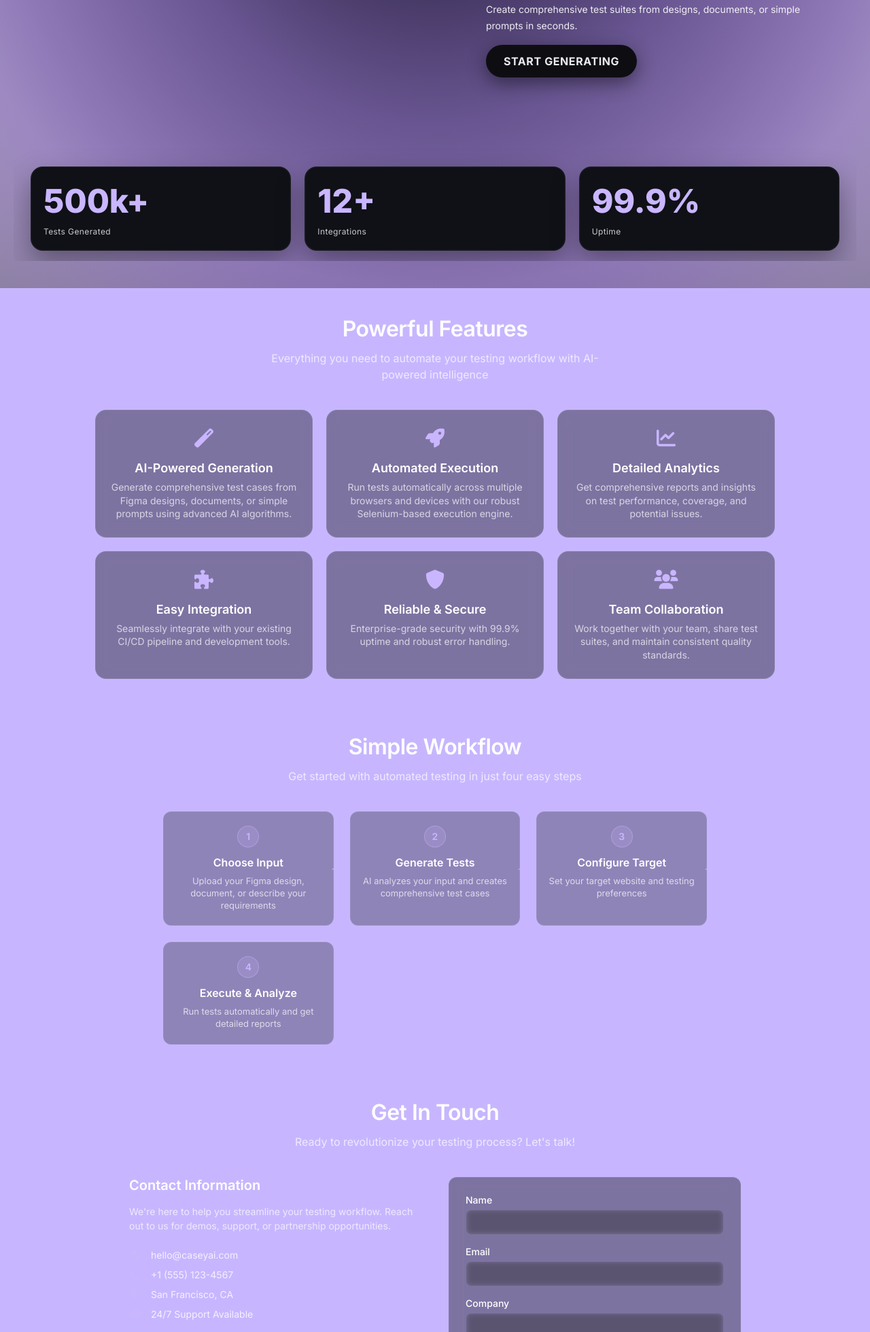
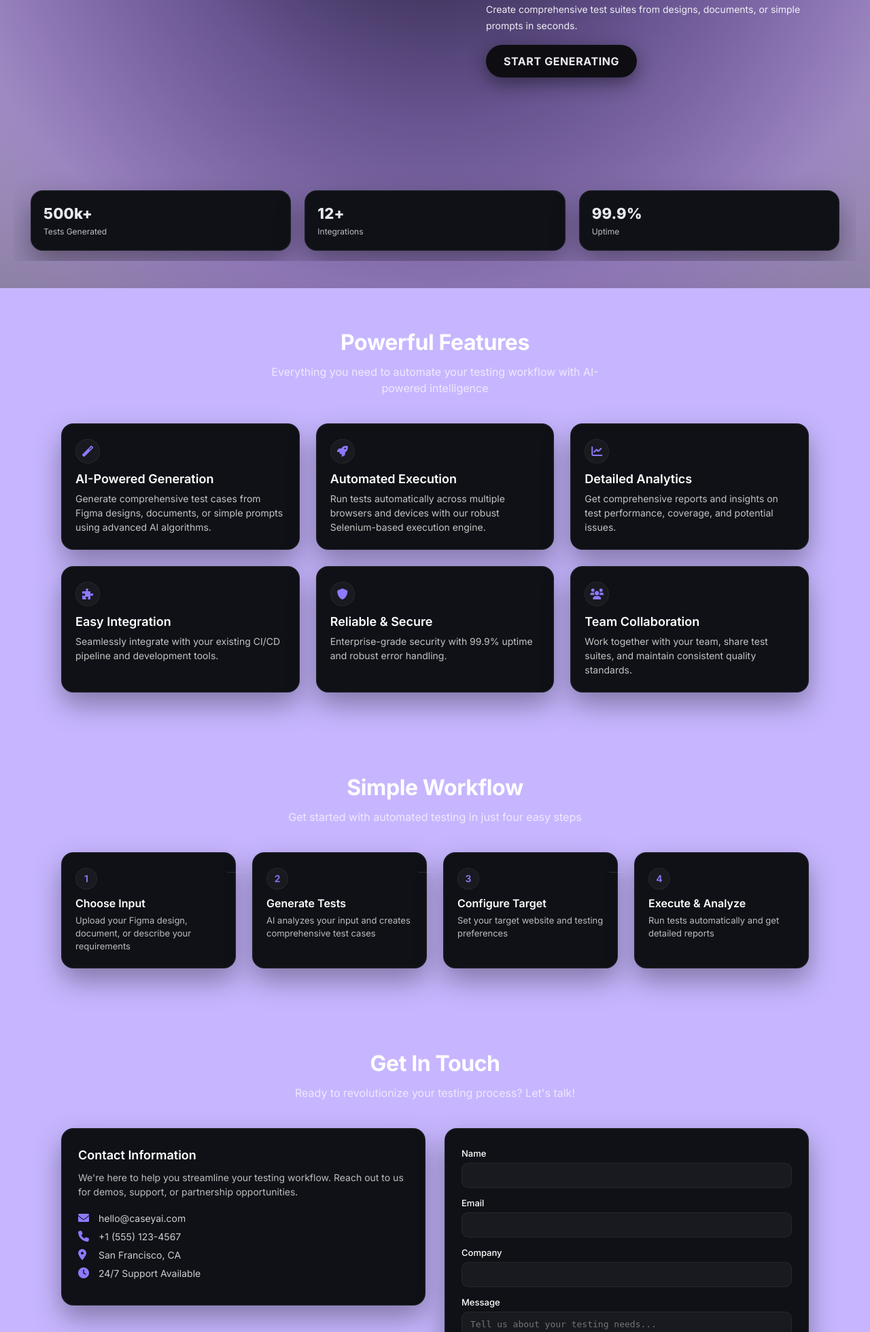
Before and after one commit to niyati34/Casey_AI-new, a Flask app: page / in a window 1280 px wide. Shown: the part 422-2382 px from the top of the page at 68% size. Run offline with Flask 3, Linux system fonts and the light colour scheme.

Commit message:
Refresh FEATURES/WORKFLOW/CONTACT to match hero panel aesthetic: minimal dark panels, subtle borders/shadows, compact typography, refined workflow connectors, and cleaned CSS structure

```diff
--- a/static/css/landing.css
+++ b/static/css/landing.css
@@ -1,640 +1,126 @@
 /* Reset */
-* {
-  margin: 0;
-  padding: 0;
-  box-sizing: border-box;
-}
-html {
-  scroll-behavior: smooth;
-}
+* { margin: 0; padding: 0; box-sizing: border-box; }
+html { scroll-behavior: smooth; }
 
 :root {
-  /* Core palette derived from reference */
-  --panel-light: #c7b6ff; /* inner highlight */
-  --panel-mid: #8e79ff; /* mid violet */
-  --panel-core: #6a54ff; /* deeper purple */
-  --panel-dark: #101015; /* panel edge near-black */
-  --ink: #0d0d10; /* heading ink under blending */
+  --panel-light: #c7b6ff;
+  --panel-mid: #8e79ff;
+  --panel-core: #6a54ff;
+  --panel-dark: #101015;
+  --ink: #0d0d10;
   --text-white: #ffffff;
   --text-dim: #cfd2da;
-  --pill-bg: #121215;
-  --pill-text: #f4f6ff;
-  --page-bg: #c7b6ff; /* outer lavender exactly like ref */
+  --page-bg: #c7b6ff;
 }
 
 body {
-  font-family: "Inter", -apple-system, BlinkMacSystemFont, "Segoe UI", Roboto,
-    sans-serif;
+  font-family: "Inter", -apple-system, BlinkMacSystemFont, "Segoe UI", Roboto, sans-serif;
   background: var(--page-bg);
   color: var(--text-white);
-  overflow-x: hidden; /* Prevent horizontal scrolling */
-  overflow-y: auto; /* Allow vertical scrolling */
-}
-html,
-body {
-  height: auto; /* Allow body to expand */
-  min-height: 100vh; /* Ensure minimum height */
-}
-
-/* Stage and sections */
-.stage {
-  display: block;
-  padding: 0;
+  overflow-x: hidden;
   min-height: 100vh;
 }
 
+/* Stage + Hero Panel */
+.stage { display: block; min-height: 100vh; }
 .panel {
   position: relative;
   width: 100%;
-  min-height: 100vh; /* Changed from fixed height to min-height */
-  border-radius: 0; /* no rounded corners */
-  padding: 20px 20px 40px 20px; /* Added bottom padding */
+  min-height: 100vh;
+  border-radius: 0;
+  padding: 20px 20px 40px 20px;
   overflow: hidden;
-  /* Half-circle gradient with black at top transitioning down through color sequence */
-  background: linear-gradient(to bottom, #000000 0%, rgba(0, 0, 0, 0) 25%),
-    radial-gradient(
-      ellipse at 50% 0%,
-      #141417 0%,
-      #3b2e58 25%,
-      #7963a9 50%,
-      #a98ed7 75%,
-      #d6c3f9 100%
-    );
-  box-shadow: none;
+  background: linear-gradient(to bottom, #000 0%, rgba(0,0,0,0) 25%),
+    radial-gradient(ellipse at 50% 0%, #141417 0%, #3b2e58 25%, #7963a9 50%, #a98ed7 75%, #d6c3f9 100%);
 }
-
-/* Center glow and edge vignette layers */
 .panel::after {
-  content: "";
-  position: absolute;
-  inset: 0;
-  z-index: 0;
-  background: radial-gradient(
-    95% 90% at 50% 50%,
-    rgba(0, 0, 0, 0.15) 55%,
-    rgba(0, 0, 0, 0.55) 100%
-  );
+  content: ""; position: absolute; inset: 0; z-index: 0;
+  background: radial-gradient(95% 90% at 50% 50%, rgba(0,0,0,0.15) 55%, rgba(0,0,0,0.55) 100%);
   pointer-events: none;
 }
 
-/* Topbar */
-.panel-topbar {
-  position: relative;
-  z-index: 2;
-  display: flex;
-  align-items: center;
-  justify-content: space-between;
-  padding: 18px 24px;
-}
+.panel-topbar { position: relative; z-index: 2; display: flex; align-items: center; justify-content: space-between; padding: 18px 24px; }
+.brand { display: flex; align-items: center; gap: 8px; color: var(--text-white); text-decoration: none; }
+.brand-name { font-weight: 700; letter-spacing: 0.3px; }
+.brand-name .thin { font-weight: 400; opacity: 0.9; }
+.panel-nav { display: flex; gap: 28px; }
+.panel-link { color: #e9ebf3; text-decoration: none; font-size: 12px; letter-spacing: 2px; opacity: 0.85; }
+.panel-link:hover { opacity: 1; }
 
-.brand {
-  display: flex;
-  align-items: center;
-  gap: 8px;
-  text-decoration: none;
-  color: var(--text-white);
-}
-.brand-name {
-  font-weight: 700;
-  letter-spacing: 0.3px;
-}
-.brand-name .thin {
-  font-weight: 400;
-  opacity: 0.9;
-}
+.panel-hero { position: relative; z-index: 2; padding: 15px 25px; height: calc(100vh - 70px); display: flex; flex-direction: column; justify-content: space-between; overflow: hidden; }
+.title { color: var(--ink); line-height: 1.06; margin-top: 20px; }
+.title-line { display: block; font-weight: 800; font-size: clamp(36px, 6vw, 64px); letter-spacing: -1.2px; color: #0b0b0e; mix-blend-mode: soft-light; }
+.title-line.subtle { color: rgba(255,255,255,0.92); font-weight: 700; }
 
-.panel-nav {
-  display: flex;
-  gap: 28px;
-}
-.panel-link {
-  color: #e9ebf3;
-  text-decoration: none;
-  font-size: 12px;
-  letter-spacing: 2px;
-  opacity: 0.85;
-}
-.panel-link:hover {
-  opacity: 1;
-}
+.side-copy { margin-top: 18px; max-width: 520px; margin-left: auto; color: rgba(255,255,255,0.9); }
+.side-copy p { font-size: 14px; line-height: 1.7; margin-bottom: 16px; }
+.cta-pill { display: inline-flex; align-items: center; justify-content: center; padding: 14px 26px; border-radius: 999px; background: #0e0e12; color: #eaeaf2; text-decoration: none; font-weight: 700; letter-spacing: 0.6px; box-shadow: 0 8px 28px rgba(0,0,0,0.45); }
+.cta-pill:hover { transform: translateY(-1px); box-shadow: 0 12px 36px rgba(0,0,0,0.45); }
 
-/* Hero composition */
-.panel-hero {
-  position: relative;
-  z-index: 2;
-  padding: 15px 25px 15px 25px;
-  height: calc(100vh - 70px);
-  display: flex;
-  flex-direction: column;
-  justify-content: space-between;
-  overflow: hidden;
-}
+/* Stats row */
+.stats-row { display: grid; grid-template-columns: repeat(3, minmax(0,1fr)); gap: 20px; margin-top: auto; padding-top: 20px; }
+.stat-block { background: #0f1116; color: #e7e9f2; padding: 20px 18px; border-radius: 18px; border: 1px solid rgba(255,255,255,0.06); box-shadow: inset 0 0 0 1px rgba(255,255,255,0.02), 0 18px 40px rgba(0,0,0,0.35); }
+.stat-num { font-size: 22px; font-weight: 800; letter-spacing: 0.2px; }
+.stat-cap { font-size: 12px; opacity: 0.8; margin-top: 6px; }
 
-.title {
-  color: var(--ink);
-  line-height: 1.06;
-  margin-top: 20px;
-}
+/* Sections base */
+.section { padding: 60px 20px; max-width: 1200px; margin: 0 auto; }
+.section-header { text-align: center; margin-bottom: 40px; }
+.section-title { font-size: clamp(24px, 4vw, 32px); font-weight: 700; color: #fff; margin-bottom: 12px; letter-spacing: -0.4px; }
+.section-subtitle { font-size: 16px; color: rgba(255,255,255,0.7); max-width: 520px; margin: 0 auto; line-height: 1.5; }
 
-.title-line {
-  display: block;
-  font-weight: 800;
-  font-size: clamp(36px, 6vw, 64px);
-  letter-spacing: -1.2px;
-  color: #0b0b0e;
-  mix-blend-mode: soft-light;
-}
+/* FEATURES */
+#features { background: transparent; }
+.features-grid { display: grid; grid-template-columns: repeat(auto-fit, minmax(280px,1fr)); gap: 24px; margin-top: 40px; max-width: 1100px; margin-inline: auto; }
+.feature-card { background: #0f1116; border: 1px solid rgba(255,255,255,0.06); border-radius: 18px; padding: 22px 20px; color: #e7e9f2; box-shadow: inset 0 0 0 1px rgba(255,255,255,0.02), 0 18px 40px rgba(0,0,0,0.35); transition: transform .2s ease, border-color .2s ease, box-shadow .2s ease; }
+.feature-card:hover { transform: translateY(-4px); border-color: rgba(255,255,255,0.12); box-shadow: inset 0 0 0 1px rgba(255,255,255,0.03), 0 24px 48px rgba(0,0,0,0.4); }
+.feature-icon { display: inline-flex; align-items: center; justify-content: center; width: 36px; height: 36px; border-radius: 999px; background: rgba(255,255,255,0.04); border: 1px solid rgba(255,255,255,0.06); color: var(--panel-mid); margin-bottom: 12px; }
+.feature-icon i { font-size: 16px; }
+.feature-card h3 { font-size: 18px; font-weight: 600; color: #fff; margin-bottom: 8px; }
+.feature-card p { font-size: 14px; line-height: 1.5; color: rgba(255,255,255,0.75); }
 
-.title-line.subtle {
-  color: rgba(255, 255, 255, 0.92);
-  font-weight: 700;
-}
+/* WORKFLOW */
+#workflow { background: transparent; }
+.workflow-steps { display: grid; grid-template-columns: repeat(4, minmax(0,1fr)); gap: 24px; margin-top: 40px; max-width: 1100px; margin-inline: auto; }
+.workflow-step { position: relative; text-align: left; padding: 22px 20px; background: #0f1116; border: 1px solid rgba(255,255,255,0.06); border-radius: 18px; color: #e7e9f2; box-shadow: inset 0 0 0 1px rgba(255,255,255,0.02), 0 18px 40px rgba(0,0,0,0.35); transition: transform .2s ease, border-color .2s ease, box-shadow .2s ease; }
+.workflow-step:hover { transform: translateY(-4px); border-color: rgba(255,255,255,0.12); }
+.workflow-step::after { content: ""; position: absolute; right: -12px; top: 28px; width: 24px; height: 1px; background: rgba(255,255,255,0.12); }
+.workflow-step:last-child::after { display: none; }
+.step-number { display: inline-block; width: 32px; height: 32px; border-radius: 50%; line-height: 30px; text-align: center; background: rgba(255,255,255,0.04); border: 1px solid rgba(255,255,255,0.06); color: var(--panel-mid); font-size: 14px; font-weight: 600; margin-bottom: 10px; }
+.workflow-step h3 { font-size: 16px; font-weight: 600; color: #fff; margin-bottom: 6px; }
+.workflow-step p { font-size: 13px; line-height: 1.45; color: rgba(255,255,255,0.72); }
 
-/* Right-side copy and CTA */
-.side-copy {
-  margin-top: 18px;
-  max-width: 520px;
-  margin-left: auto;
-  color: rgba(255, 255, 255, 0.9);
-}
-.side-copy p {
-  font-size: 14px;
-  line-height: 1.7;
-  margin-bottom: 16px;
-}
-.cta-pill {
-  display: inline-flex;
-  align-items: center;
-  justify-content: center;
-  padding: 14px 26px;
-  border-radius: 999px;
-  background: #0e0e12;
-  color: #eaeaf2;
-  text-decoration: none;
-  font-weight: 700;
-  letter-spacing: 0.6px;
-  box-shadow: 0 8px 28px rgba(0, 0, 0, 0.45);
-}
-.cta-pill:hover {
-  transform: translateY(-1px);
-  box-shadow: 0 12px 36px rgba(0, 0, 0, 0.45);
-}
+/* CONTACT */
+#contact { background: transparent; }
+.contact-content { display: grid; grid-template-columns: 1fr 1fr; gap: 28px; margin-top: 40px; max-width: 1100px; margin-inline: auto; align-items: start; }
+.contact-info, .contact-form { background: #0f1116; border: 1px solid rgba(255,255,255,0.06); border-radius: 18px; padding: 28px 24px; color: #e7e9f2; box-shadow: inset 0 0 0 1px rgba(255,255,255,0.02), 0 18px 40px rgba(0,0,0,0.35); }
+.contact-info h3 { font-size: 18px; font-weight: 600; color: #fff; margin-bottom: 12px; }
+.contact-info p { font-size: 14px; line-height: 1.5; color: rgba(255,255,255,0.72); margin-bottom: 20px; }
+.contact-item { display: flex; align-items: center; gap: 10px; margin-bottom: 10px; }
+.contact-item i { font-size: 16px; color: var(--panel-mid); width: 20px; }
+.contact-item span { font-size: 14px; color: rgba(255,255,255,0.8); }
+.form-group { margin-bottom: 14px; }
+.form-group label { display: block; color: #fff; font-weight: 500; margin-bottom: 6px; font-size: 13px; }
+.form-group input, .form-group textarea { width: 100%; padding: 10px 12px; background: rgba(255,255,255,0.04); border: 1px solid rgba(255,255,255,0.06); border-radius: 10px; color: #fff; font-size: 13px; }
+.form-group input:focus, .form-group textarea:focus { outline: none; border-color: rgba(201,182,255,0.55); box-shadow: 0 0 0 1px rgba(201,182,255,0.25); }
+.form-group textarea { resize: vertical; min-height: 90px; }
+.submit-btn { background: #0e0e12; color: #eaeaf2; border: none; padding: 12px 20px; border-radius: 999px; font-weight: 700; letter-spacing: 0.4px; cursor: pointer; transition: transform .2s ease, box-shadow .2s ease; width: 100%; font-size: 14px; box-shadow: 0 8px 28px rgba(0,0,0,0.45); }
+.submit-btn:hover { transform: translateY(-1px); box-shadow: 0 12px 36px rgba(0,0,0,0.45); }
 
-/* Bottom stats row inside panel */
-.stats-row {
-  display: grid;
-  grid-template-columns: repeat(3, minmax(0, 1fr));
-  gap: 20px;
-  margin-top: auto; /* Push to bottom */
-  padding-top: 20px;
-  background: transparent;
-}
-.stat-block {
-  background: #0f1116;
-  color: #e7e9f2;
-  padding: 20px 18px;
-  border-radius: 18px;
-  border: 1px solid rgba(255, 255, 255, 0.06);
-  box-shadow: inset 0 0 0 1px rgba(255, 255, 255, 0.02),
-    0 18px 40px rgba(0, 0, 0, 0.35);
-}
-.stat-num {
-  font-size: clamp(28px, 4vw, 48px);
-  font-weight: 800;
-  color: #c9b6ff;
-}
-.stat-cap {
-  margin-top: 8px;
-  font-size: 12px;
-  letter-spacing: 0.4px;
-  opacity: 0.85;
-}
+/* Footer */
+.footer { background: rgba(0,0,0,0.8); padding: 40px 20px; border-top: 1px solid rgba(255,255,255,0.1); text-align: center; }
+.footer-content { max-width: 1200px; margin: 0 auto; }
+.footer-links { display: flex; justify-content: center; gap: 30px; margin-bottom: 20px; flex-wrap: wrap; }
+.footer-links a { color: rgba(255,255,255,0.8); text-decoration: none; font-size: 14px; transition: color 0.3s ease; }
+.footer-links a:hover { color: #c9b6ff; }
+.footer-text { color: rgba(255,255,255,0.6); font-size: 14px; }
 
 /* Responsive */
-@media (max-width: 900px) {
-  .panel {
-    padding: 20px 20px 0 20px;
-    border-radius: 0;
-  }
-  .stats-row {
-    grid-template-columns: 1fr;
-  }
-  .side-copy {
-    margin-left: 0;
-  }
+@media (max-width: 900px) { .panel-hero { height: auto; min-height: 640px; } .stats-row { grid-template-columns: 1fr; } }
+@media (max-width: 768px) {
+  .section { padding: 50px 16px; }
+  .features-grid { grid-template-columns: 1fr; gap: 18px; }
+  .workflow-steps { grid-template-columns: 1fr; gap: 18px; }
+  .workflow-step::after { display: none; }
+  .contact-content { grid-template-columns: 1fr; gap: 24px; }
 }
-
-@media (max-width: 560px) {
-  .panel-topbar {
-    flex-direction: column;
-    align-items: flex-start;
-    gap: 10px;
-  }
-  .panel-nav {
-    gap: 16px;
-    flex-wrap: wrap;
-  }
-}
-
-/* Additional Sections */
-.section {
-  padding: 60px 20px;
-  max-width: 1200px;
-  margin: 0 auto;
-}
-
-.section-header {
-  text-align: center;
-  margin-bottom: 40px;
-}
-
-.section-title {
-  font-size: clamp(24px, 4vw, 32px);
-  font-weight: 600;
-  color: #ffffff;
-  margin-bottom: 12px;
-  letter-spacing: -0.5px;
-}
-
-.section-subtitle {
-  font-size: 16px;
-  color: rgba(255, 255, 255, 0.7);
-  max-width: 500px;
-  margin: 0 auto;
-  line-height: 1.5;
-}
-
-/* Features Section - Minimalistic Design */
-#features {
-  background: transparent;
-  padding: 40px 0;
-}
-
-.features-grid {
-  display: grid;
-  grid-template-columns: repeat(auto-fit, minmax(280px, 1fr));
-  gap: 20px;
-  margin-top: 40px;
-  max-width: 1000px;
-  margin-left: auto;
-  margin-right: auto;
-}
-
-.feature-card {
-  background: rgba(15, 17, 22, 0.4);
-  border: 1px solid rgba(255, 255, 255, 0.08);
-  border-radius: 16px;
-  padding: 24px 20px;
-  text-align: center;
-  backdrop-filter: blur(10px);
-  transition: all 0.2s ease;
-}
-
-.feature-card:hover {
-  transform: translateY(-2px);
-  border-color: rgba(201, 182, 255, 0.3);
-  background: rgba(15, 17, 22, 0.6);
-}
-
-.feature-icon {
-  font-size: 28px;
-  color: #c9b6ff;
-  margin-bottom: 16px;
-}
-
-.feature-card h3 {
-  font-size: 18px;
-  font-weight: 600;
-  color: #ffffff;
-  margin-bottom: 8px;
-}
-
-.feature-card p {
-  color: rgba(255, 255, 255, 0.7);
-  line-height: 1.4;
-  font-size: 14px;
-}
-
-/* Workflow Section - Minimalistic Design */
-#workflow {
-  background: transparent;
-  padding: 40px 0;
-}
-
-.workflow-steps {
-  display: grid;
-  grid-template-columns: repeat(auto-fit, minmax(200px, 1fr));
-  gap: 24px;
-  margin-top: 40px;
-  max-width: 800px;
-  margin-left: auto;
-  margin-right: auto;
-}
-
-.workflow-step {
-  text-align: center;
-  position: relative;
-  padding: 20px 16px;
-  background: rgba(15, 17, 22, 0.3);
-  border: 1px solid rgba(255, 255, 255, 0.06);
-  border-radius: 12px;
-  transition: all 0.2s ease;
-}
-
-.workflow-step:hover {
-  background: rgba(15, 17, 22, 0.5);
-  border-color: rgba(255, 255, 255, 0.1);
-}
-
-.workflow-step::after {
-  content: "→";
-  position: absolute;
-  right: -12px;
-  top: 50%;
-  transform: translateY(-50%);
-  font-size: 16px;
-  color: rgba(201, 182, 255, 0.6);
-  font-weight: bold;
-}
-
-.workflow-step:last-child::after {
-  display: none;
-}
-
-.step-number {
-  display: inline-block;
-  width: 32px;
-  height: 32px;
-  background: rgba(201, 182, 255, 0.2);
-  border: 1px solid rgba(201, 182, 255, 0.4);
-  border-radius: 50%;
-  line-height: 30px;
-  font-size: 14px;
-  font-weight: 600;
-  color: #c9b6ff;
-  margin-bottom: 12px;
-}
-
-.workflow-step h3 {
-  font-size: 16px;
-  font-weight: 600;
-  color: #ffffff;
-  margin-bottom: 8px;
-}
-
-.workflow-step p {
-  color: rgba(255, 255, 255, 0.7);
-  line-height: 1.4;
-  font-size: 13px;
-}
-
-/* Contact Section - Minimalistic Design */
-#contact {
-  background: transparent;
-  padding: 40px 0;
-}
-
-.contact-content {
-  display: grid;
-  grid-template-columns: 1fr 1fr;
-  gap: 40px;
-  margin-top: 40px;
-  align-items: start;
-  max-width: 900px;
-  margin-left: auto;
-  margin-right: auto;
-}
-
-.contact-info h3 {
-  font-size: 20px;
-  font-weight: 600;
-  color: #ffffff;
-  margin-bottom: 16px;
-}
-
-.contact-info p {
-  color: rgba(255, 255, 255, 0.7);
-  line-height: 1.5;
-  margin-bottom: 24px;
-  font-size: 14px;
-}
-
-.contact-item {
-  display: flex;
-  align-items: center;
-  gap: 12px;
-  margin-bottom: 12px;
-}
-
-.contact-item i {
-  font-size: 16px;
-  color: #c9b6ff;
-  width: 20px;
-}
-
-.contact-item span {
-  color: rgba(255, 255, 255, 0.8);
-  font-size: 14px;
-}
-
-.contact-form {
-  background: rgba(15, 17, 22, 0.4);
-  border: 1px solid rgba(255, 255, 255, 0.08);
-  border-radius: 12px;
-  padding: 24px;
-  backdrop-filter: blur(10px);
-}
-
-.form-group {
-  margin-bottom: 16px;
-}
-
-.form-group label {
-  display: block;
-  color: #ffffff;
-  font-weight: 500;
-  margin-bottom: 6px;
-  font-size: 14px;
-}
-
-.form-group input,
-.form-group textarea {
-  width: 100%;
-  padding: 10px 12px;
-  background: rgba(255, 255, 255, 0.05);
-  border: 1px solid rgba(255, 255, 255, 0.1);
-  border-radius: 8px;
-  color: #ffffff;
-  font-size: 13px;
-  backdrop-filter: blur(5px);
-}
-
-.form-group input:focus,
-.form-group textarea:focus {
-  outline: none;
-  border-color: rgba(201, 182, 255, 0.5);
-  background: rgba(255, 255, 255, 0.08);
-}
-
-.form-group textarea {
-  resize: vertical;
-  min-height: 80px;
-}
-
-.submit-btn {
-  background: rgba(201, 182, 255, 0.8);
-  color: #ffffff;
-  border: none;
-  padding: 10px 20px;
-  border-radius: 8px;
-  font-weight: 500;
-  cursor: pointer;
-  transition: all 0.2s ease;
-  width: 100%;
-  font-size: 14px;
-}
-
-.submit-btn:hover {
-  background: rgba(201, 182, 255, 1);
-  transform: translateY(-1px);
-}
-
-/* Footer */
-.footer {
-  background: rgba(0, 0, 0, 0.8);
-  padding: 40px 20px;
-  border-top: 1px solid rgba(255, 255, 255, 0.1);
-  text-align: center;
-}
-
-.footer-content {
-  max-width: 1200px;
-  margin: 0 auto;
-}
-
-.footer-links {
-  display: flex;
-  justify-content: center;
-  gap: 30px;
-  margin-bottom: 20px;
-  flex-wrap: wrap;
-}
-
-.footer-links a {
-  color: rgba(255, 255, 255, 0.8);
-  text-decoration: none;
-  font-size: 14px;
-  transition: color 0.3s ease;
-}
-
-.footer-links a:hover {
-  color: #c9b6ff;
-}
-
-.footer-text {
-  color: rgba(255, 255, 255, 0.6);
-  font-size: 14px;
-}
-
-/* Responsive Design for New Sections */
-@media (max-width: 768px) {
-  .section {
-    padding: 40px 15px;
-  }
-
-  .section-title {
-    font-size: 22px;
-  }
-
-  .section-subtitle {
-    font-size: 14px;
-  }
-
-  .features-grid {
-    grid-template-columns: 1fr;
-    gap: 16px;
-    margin-top: 30px;
-  }
-
-  .feature-card {
-    padding: 20px 16px;
-  }
-
-  .feature-icon {
-    font-size: 24px;
-    margin-bottom: 12px;
-  }
-
-  .feature-card h3 {
-    font-size: 16px;
-  }
-
-  .feature-card p {
-    font-size: 13px;
-  }
-
-  .workflow-steps {
-    grid-template-columns: 1fr;
-    gap: 16px;
-  }
-
-  .workflow-step {
-    padding: 16px 12px;
-  }
-
-  .workflow-step::after {
-    display: none;
-  }
-
-  .step-number {
-    width: 28px;
-    height: 28px;
-    line-height: 26px;
-    font-size: 12px;
-    margin-bottom: 10px;
-  }
-
-  .workflow-step h3 {
-    font-size: 15px;
-  }
-
-  .workflow-step p {
-    font-size: 12px;
-  }
-
-  .contact-content {
-    grid-template-columns: 1fr;
-    gap: 30px;
-  }
-
-  .contact-form {
-    padding: 20px;
-  }
-
-  .contact-info h3 {
-    font-size: 18px;
-  }
-
-  .contact-info p {
-    font-size: 13px;
-  }
-
-  .contact-item {
-    gap: 10px;
-    margin-bottom: 10px;
-  }
-
-  .contact-item i {
-    font-size: 14px;
-    width: 18px;
-  }
-
-  .contact-item span {
-    font-size: 13px;
-  }
-
-  .footer-links {
-    flex-direction: column;
-    gap: 15px;
-  }
-}
```
